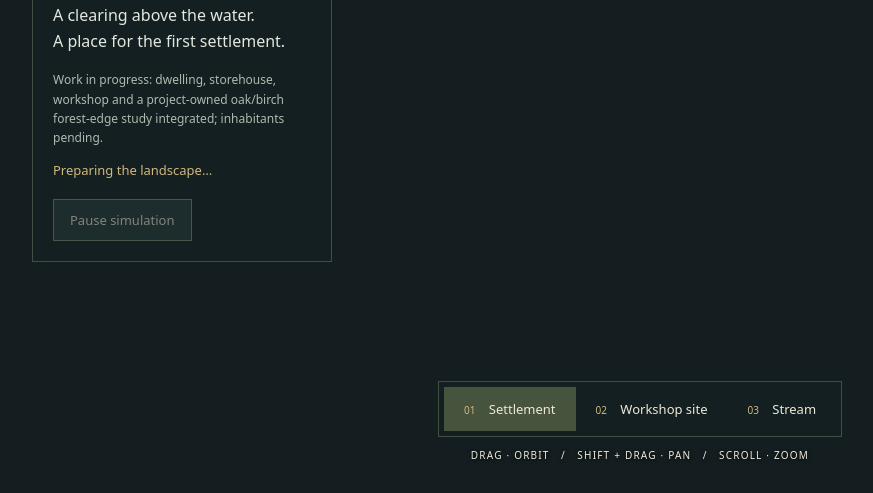
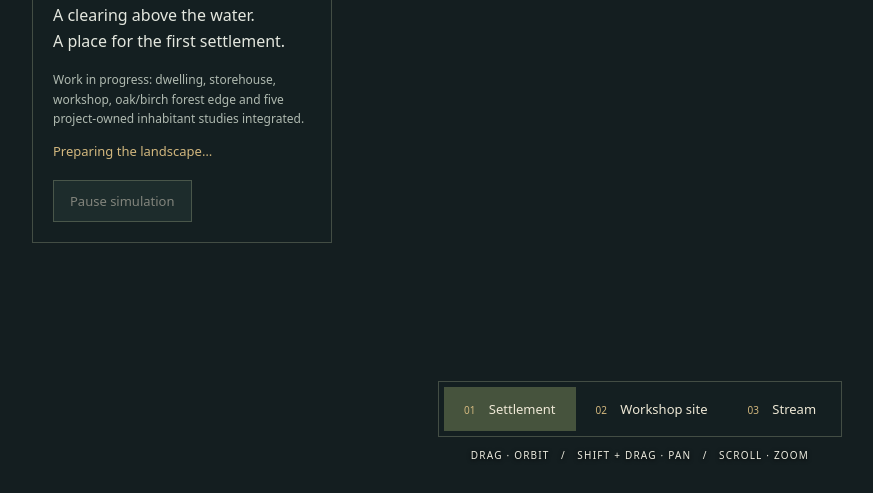
Before and after one commit to rostakr/-Bohemia-age-of-tribes., a website built with Vite: page index.html in a window 1280 px wide. Shown: the part 307-800 px from the top of the page, without its empty margins (0-873 px from the left). Built offline with nearby package versions, Linux system fonts and the light colour scheme; what playcanvas would draw is missing.

Commit message:
ui: reflect five-inhabitant content checkpoint

```diff
--- a/index.html
+++ b/index.html
@@ -15,7 +15,7 @@
         <p class="eyebrow">Environment study · 01</p>
         <h2 id="phase-title">The Stream Valley</h2>
         <p>A clearing above the water.<br>A place for the first settlement.</p>
-        <p class="muted">Work in progress: dwelling, storehouse, workshop and a project-owned oak/birch forest-edge study integrated; inhabitants pending.</p>
+        <p class="muted">Work in progress: dwelling, storehouse, workshop, oak/birch forest edge and five project-owned inhabitant studies integrated.</p>
         <p id="status" role="status">Preparing the landscape…</p>
         <button id="pause" type="button" aria-pressed="false" disabled>Pause simulation</button>
       </section>
```
